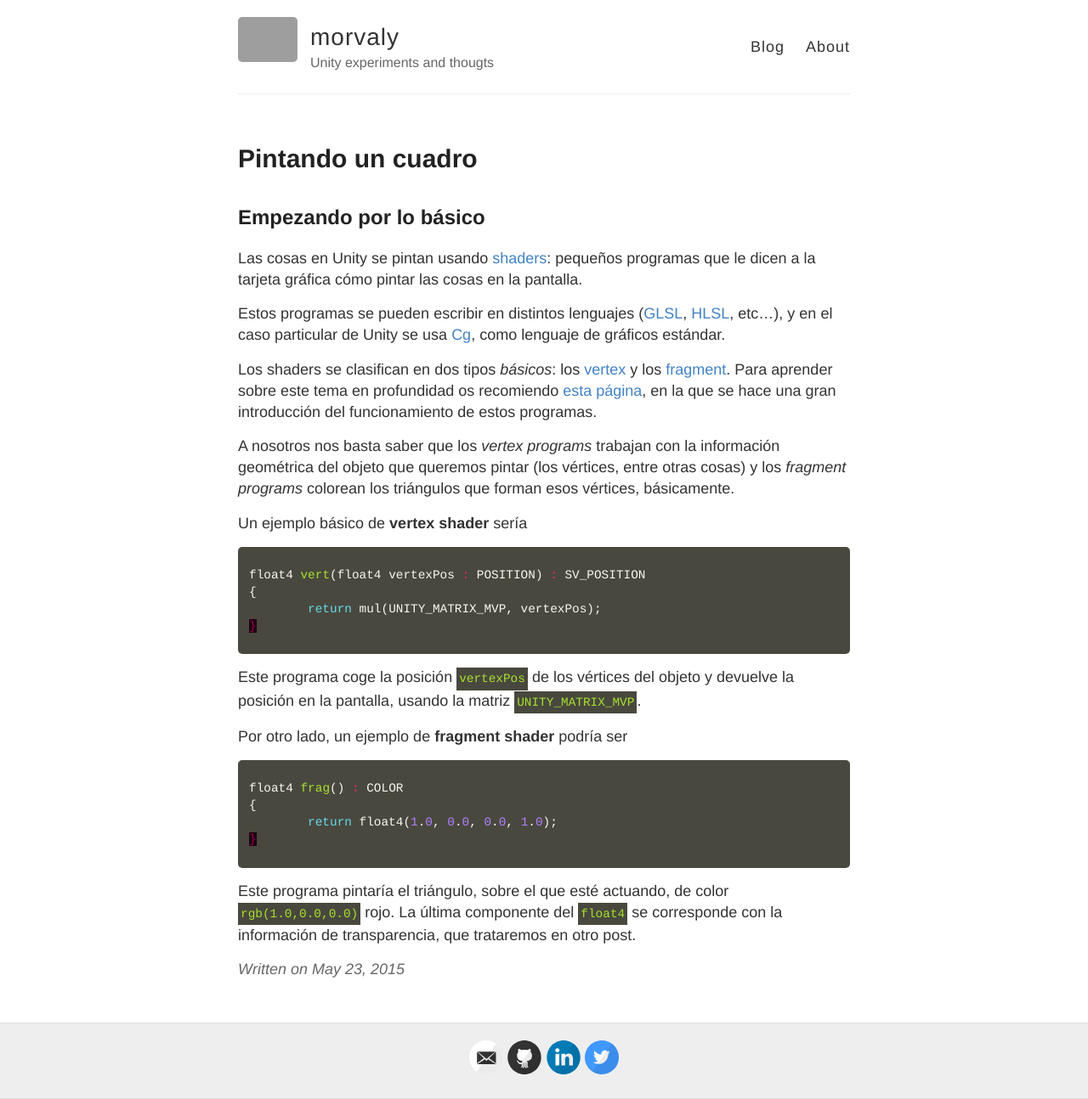
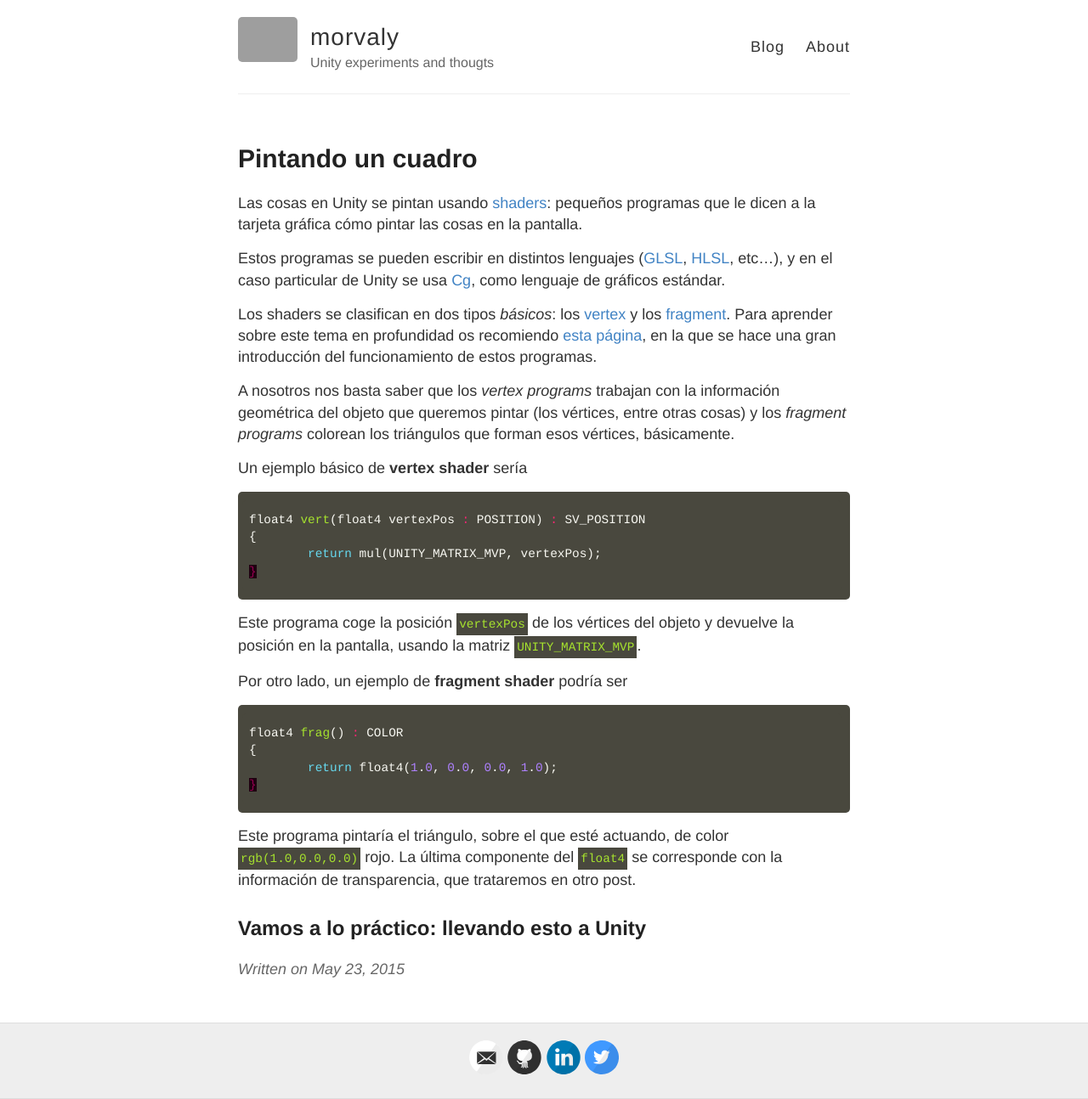
Before and after one commit to josemorval/UnityArchive, a Jekyll site: the page built from _posts/2015-05-23-pintandocuadro.md, in a window 1280 px wide. Shown: the whole page at 85% size. Built offline with Jekyll 4.4.1, drawn with Linux system fonts in a browser that asks for light colours; Markdown is read by kramdown in place of the engine named in the settings; grey boxes are pictures that could not be loaded.

Commit message:
Updated 2015-05-23-pintandocuadro.md

````diff
--- a/_posts/2015-05-23-pintandocuadro.md
+++ b/_posts/2015-05-23-pintandocuadro.md
@@ -3,8 +3,6 @@ layout: post
 title: Pintando un cuadro
 published: true
 ---
-
-##Empezando por lo básico
 
 Las cosas en Unity se pintan usando [shaders](http://en.wikipedia.org/wiki/Shader): pequeños programas que le dicen a la tarjeta gráfica cómo pintar las cosas en la pantalla.
 
@@ -34,3 +32,5 @@ float4 frag() : COLOR
 ```
 
 Este programa pintaría el triángulo, sobre el que esté actuando, de color ```rgb(1.0,0.0,0.0)``` rojo. La última componente del ```float4``` se corresponde con la información de transparencia, que trataremos en otro post.
+
+##Vamos a lo práctico: llevando esto a Unity
````
